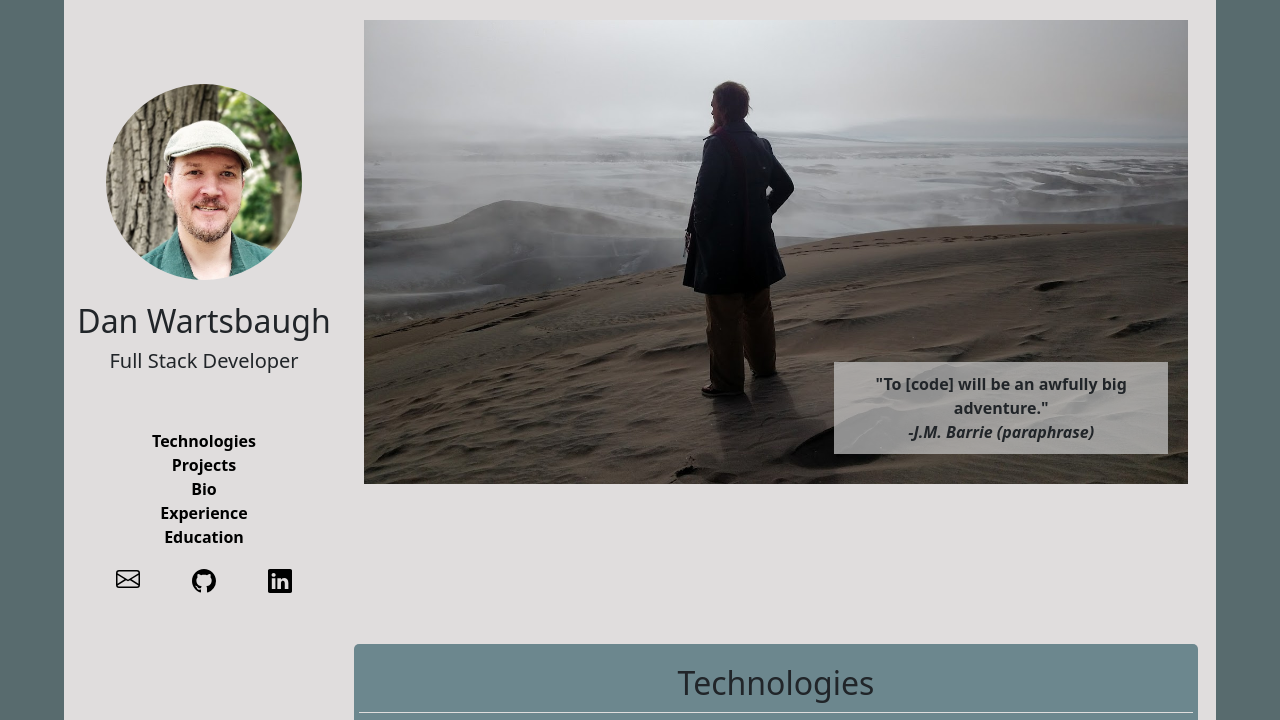
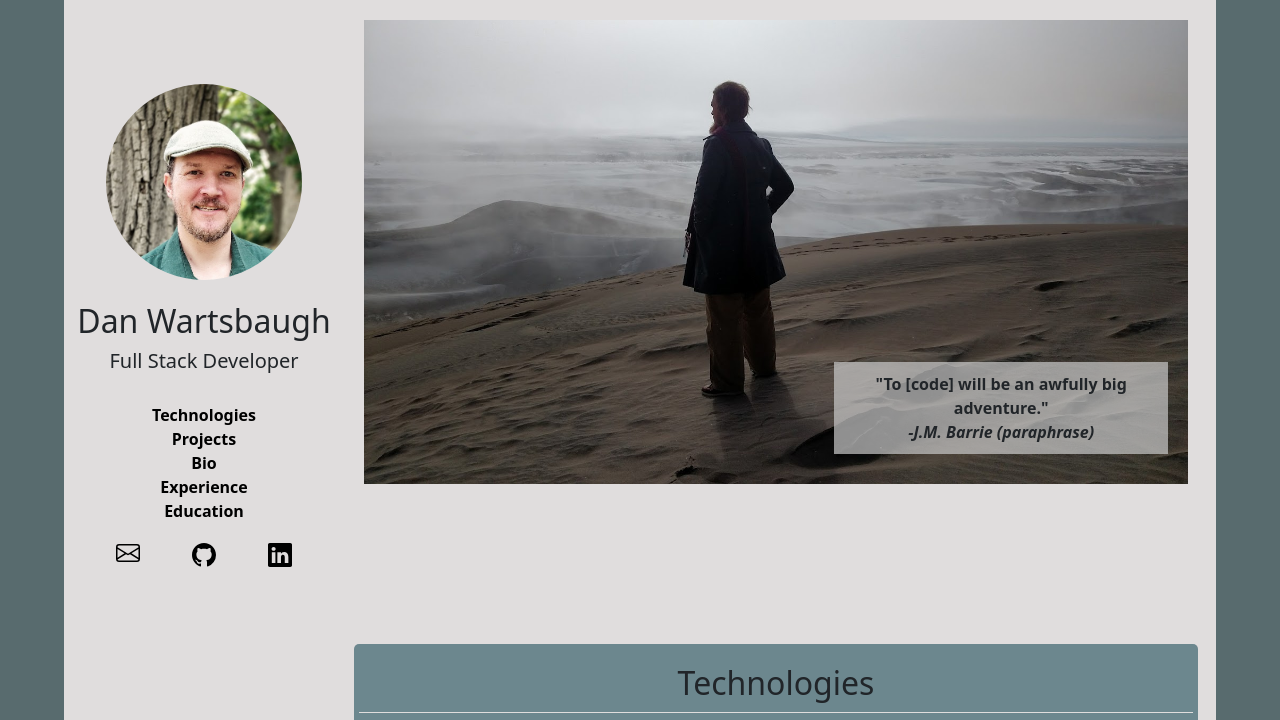
Before and after one commit to DanWartsbaugh/Portfolio, a plain HTML site: page index.html in a window 1280 px wide. Shown: the top 720 px of the page. Drawn offline with nearby package versions, Linux system fonts and the light colour scheme.

Commit message:
sidebar spacing

```diff
--- a/style.css
+++ b/style.css
@@ -142,7 +142,7 @@ body{
 
 /*link section on left sidebar*/
 .links{
-    margin-top:20%;
+    margin-top:30px;
     margin-left:0px;
     list-style:none;
     padding:0px;
```
